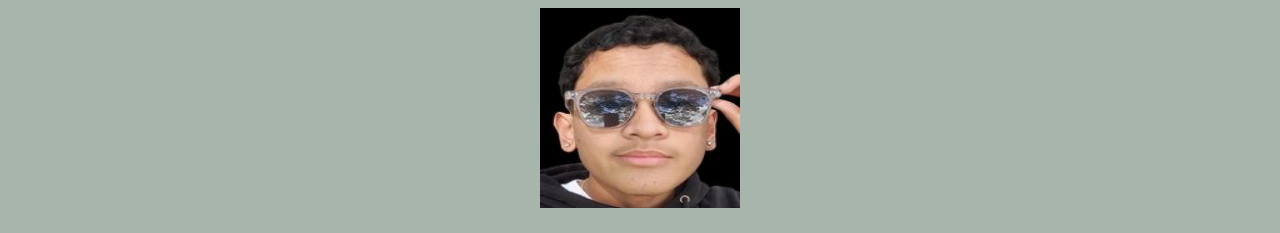
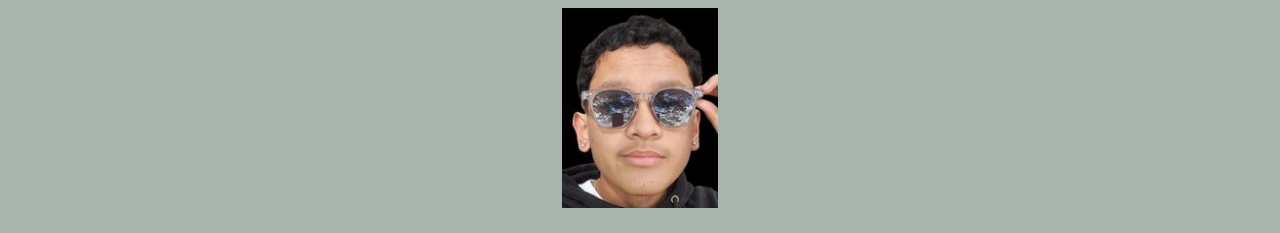
Before and after one commit to yano20/Website_ScheduleFinal, a plain HTML site: page index.html in a window 1280 px wide. Shown: the top 233 px of the page. Drawn offline with Linux system fonts and the light colour scheme.

Commit message:
Update style.css

```diff
--- a/style.css
+++ b/style.css
@@ -8,8 +8,8 @@ body {
 }
 
 .image{
-    width: 200px;
-    height: 200px;
+   max-width: 200px;
+   max-height: 200px;
 }
 
 h3 {
```
